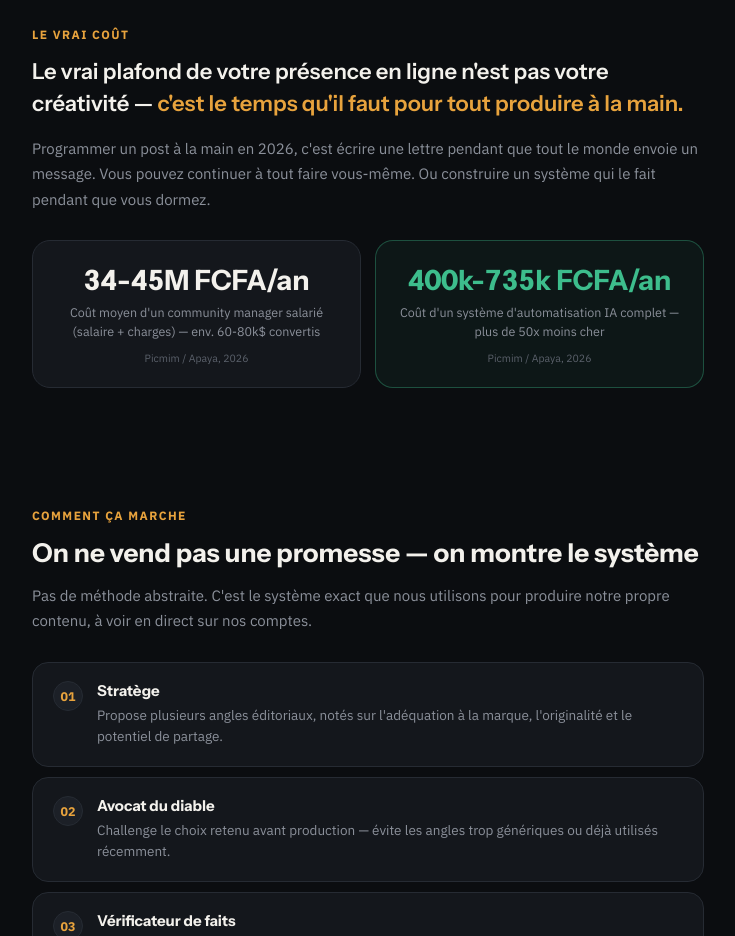
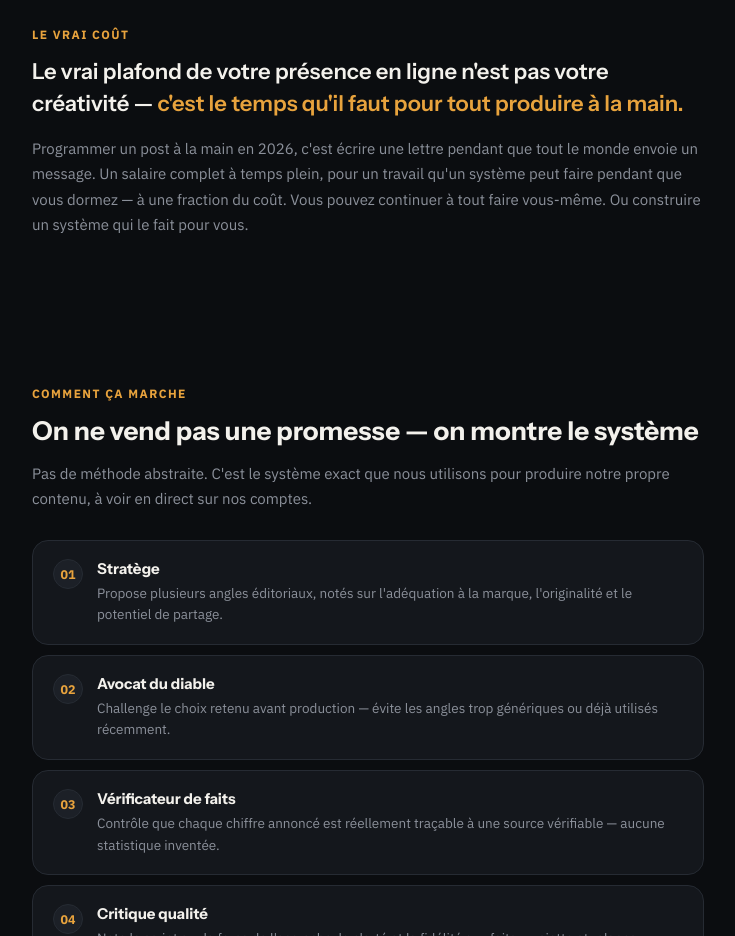
Before and after one commit to Nkonshu/la-boite-de-pandore-compose, a website: page public/index.html in a window 1280 px wide. Shown: the part 1080-2016 px from the top of the page, without its empty margins (272-1007 px from the left). Drawn offline with Linux system fonts and the light colour scheme.

Commit message:
fix: retirer tous les montants de la page (aucun prix pendant la phase de test marche)

```diff
--- a/public/index.html
+++ b/public/index.html
@@ -215,19 +215,7 @@
     <section>
       <div class="eyebrow">Le vrai coût</div>
       <p class="reframe-quote">Le vrai plafond de votre présence en ligne n'est pas votre créativité — <em>c'est le temps qu'il faut pour tout produire à la main.</em></p>
-      <p class="section-body">Programmer un post à la main en 2026, c'est écrire une lettre pendant que tout le monde envoie un message. Vous pouvez continuer à tout faire vous-même. Ou construire un système qui le fait pendant que vous dormez.</p>
-      <div class="stat-grid">
-        <div class="stat-card">
-          <div class="stat-num num">34-45M FCFA/an</div>
-          <div class="stat-label">Coût moyen d'un community manager salarié (salaire + charges) — env. 60-80k$ convertis</div>
-          <div class="stat-source">Picmim / Apaya, 2026</div>
-        </div>
-        <div class="stat-card accent">
-          <div class="stat-num num">400k-735k FCFA/an</div>
-          <div class="stat-label">Coût d'un système d'automatisation IA complet — plus de 50x moins cher</div>
-          <div class="stat-source">Picmim / Apaya, 2026</div>
-        </div>
-      </div>
+      <p class="section-body">Programmer un post à la main en 2026, c'est écrire une lettre pendant que tout le monde envoie un message. Un salaire complet à temps plein, pour un travail qu'un système peut faire pendant que vous dormez — à une fraction du coût. Vous pouvez continuer à tout faire vous-même. Ou construire un système qui le fait pour vous.</p>
     </section>
   </div>
 
```
